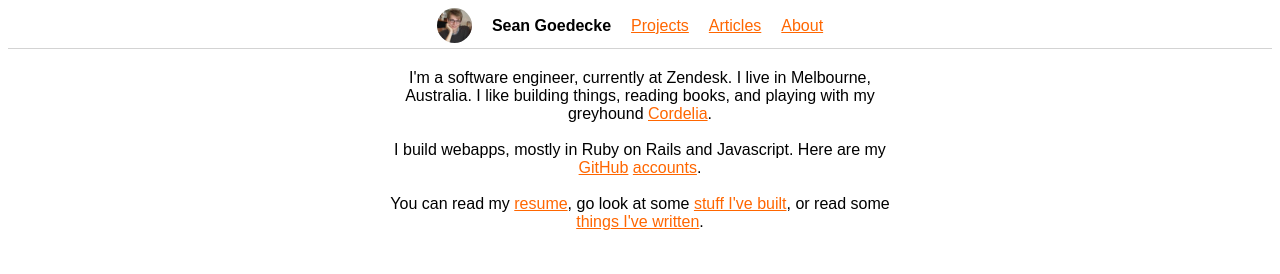
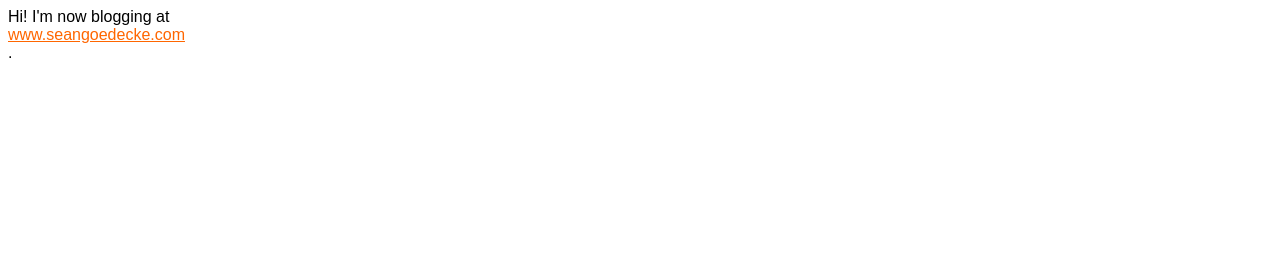
Before and after one commit to sgoedecke/homepage, a plain HTML site: page index.html in a window 1280 px wide. Drawn offline with Linux system fonts and the light colour scheme.

Commit message:
Update index.html

```diff
--- a/index.html
+++ b/index.html
@@ -4,23 +4,6 @@
 	    <link rel="stylesheet" href='styles.css'>
 	</head>
 	<body>
-		<div class='header'>
-			<div class='header-contents'>
-				<img src='images/profile.jpg'>
-				<h1>Sean Goedecke</h1>
-				<a href='./projects.html'>Projects</a>
-				<a href='./articles.html'>Articles</a>
-				<a href='./index.html'>About</a>
-			</div>
-		</div>
-		<div class='contents'>
-			<div class='bio'>
-				I'm a software engineer, currently at Zendesk. I live in Melbourne, Australia. I like building things, reading books, and playing with my greyhound <a href='https://www.instagram.com/cordelia_the_greyhound/'>Cordelia</a>.
-				<br><br>
-				I build webapps, mostly in Ruby on Rails and Javascript. Here are my <a href='https://github.com/seangoedecke'>GitHub</a> <a href='https://github.com/sgoedecke'>accounts</a>.
-				<br><br>
-				You can read my <a href='./resume.pdf'>resume</a>, go look at some <a href='./projects.html'>stuff I've built</a>, or read some <a href='./articles.html'>things I've written</a>.
-			</div>
-		</div>
+		Hi! I'm now blogging at <a href="www.seangoedecke.com">www.seangoedecke.com</a>.
 	</body>
 </html>
```
